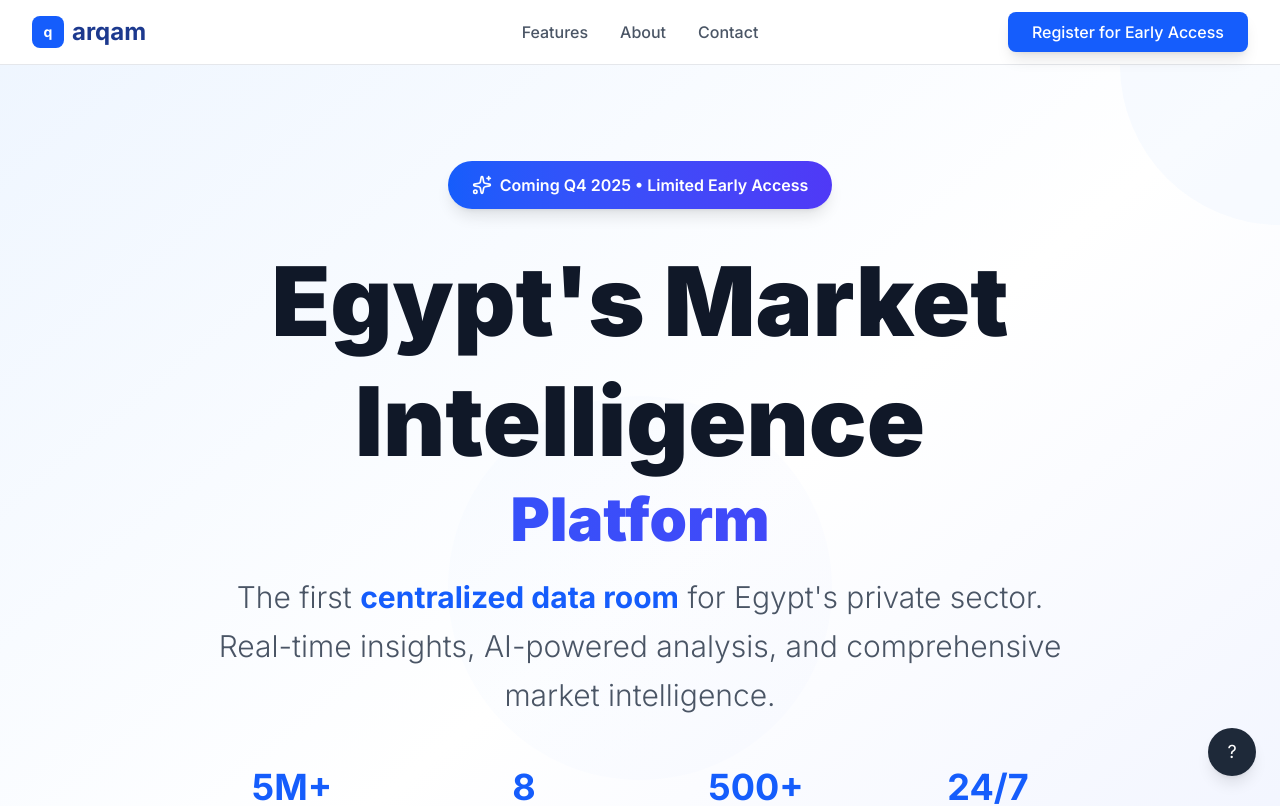
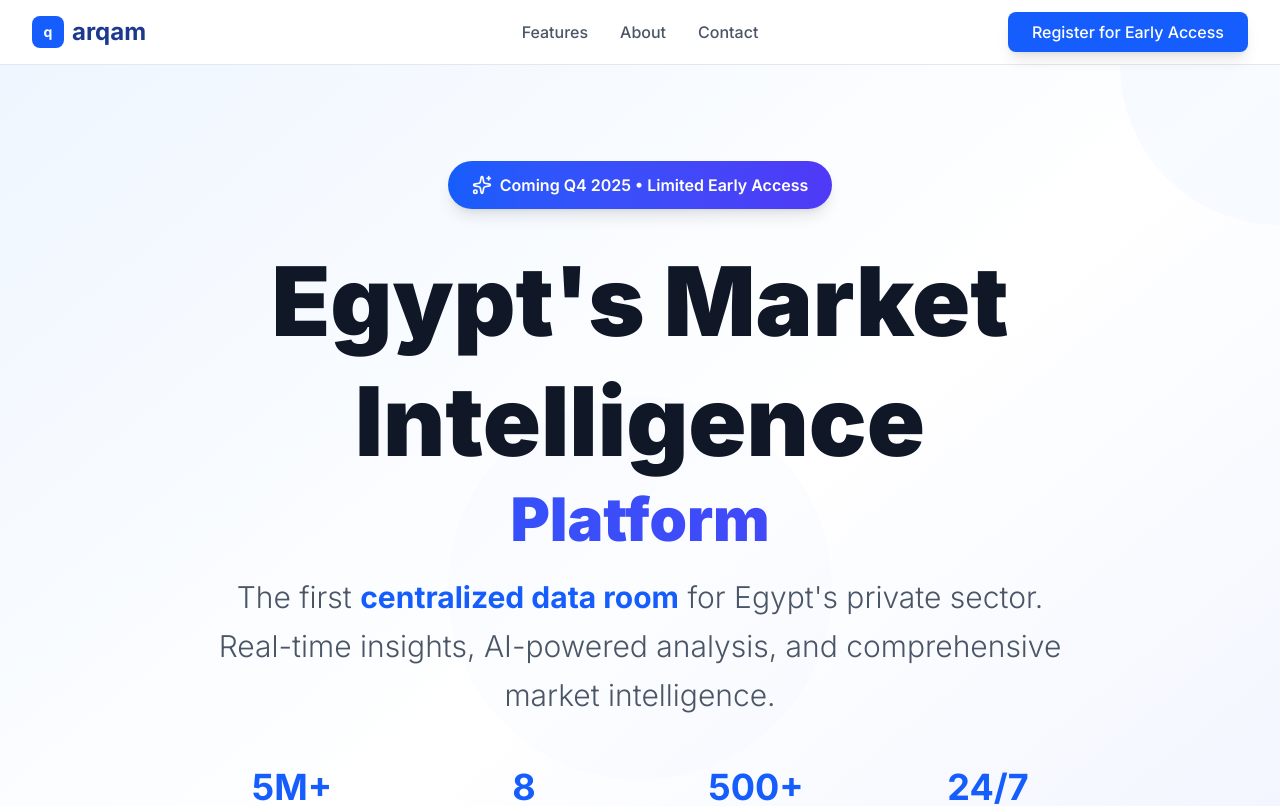
Before and after one commit to ventures-unit/Arqam-Landing, a Next.js app: page / in a window 1280 px wide. Shown: the top 806 px of the page. Built offline with nearby package versions, Linux system fonts and the light colour scheme.

Commit message:
Remove help button question mark from bottom right
- Removed the fixed help button with question mark
- Cleaner page design without the floating help icon

```diff
--- a/src/app/page.tsx
+++ b/src/app/page.tsx
@@ -650,10 +650,6 @@ export default function Home() {
         </div>
       </footer>
 
-      {/* Help Button */}
-      <button className="fixed bottom-6 right-6 w-12 h-12 bg-gray-800 text-white rounded-full flex items-center justify-center shadow-lg hover:bg-gray-700 transition-colors duration-200">
-        <span className="text-lg">?</span>
-      </button>
     </div>
   );
 }
```
